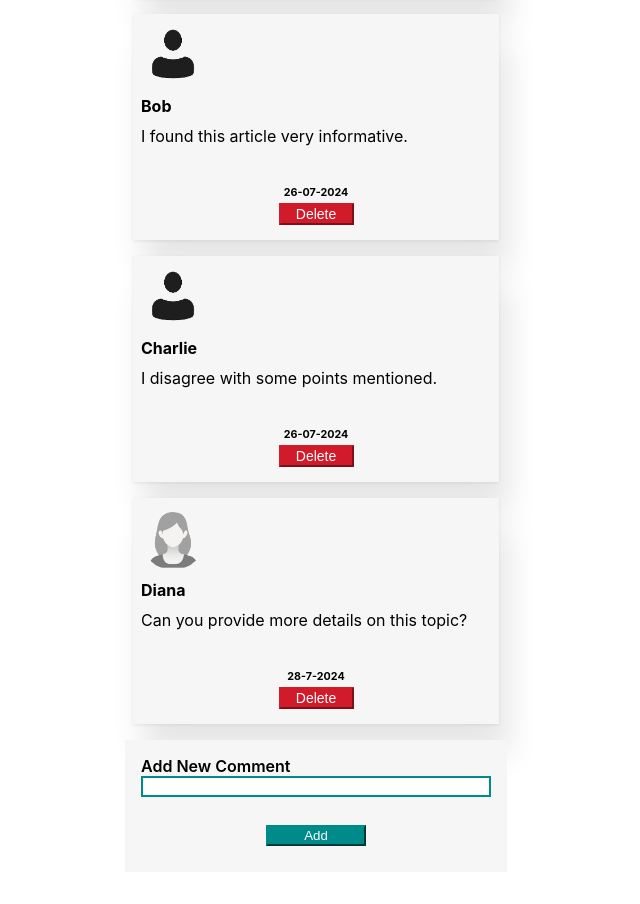
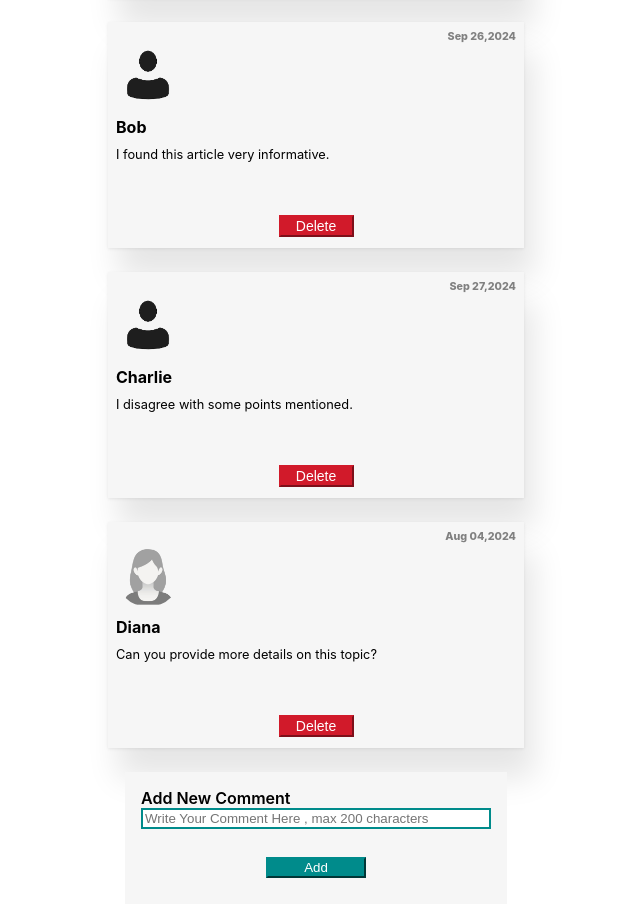
Before and after one commit to JEE18BI/ReactBlogWebsite, a React (Create React App) app: page / in a window 1280 px wide. Shown: the part 348-1252 px from the top of the page, without its empty margins (324-964 px from the left). Before the commit the page ends 1220 px from the top, so only its background shows below. Built offline with nearby package versions, Linux system fonts and the light colour scheme.

Commit message:
Comment styling

```diff
--- a/src/App.jsx
+++ b/src/App.jsx
@@ -10,7 +10,7 @@ const data = [
     id: 1,
     UserName: "Aly Hany",
     Comment: "This is a great post!",
-    Date: "25-07-2024",
+    Date: "Sep 25,2024",
     src:img1,
     Gender:"M"
   },
@@ -18,21 +18,21 @@ const data = [
     id: 2,
     UserName: "Bob",
     Comment: "I found this article very informative.",
-    Date: "26-07-2024",
+    Date: "Sep 26,2024",
     Gender:"M"
   },
   {
     id: 3,
     UserName: "Charlie",
     Comment: "I disagree with some points mentioned.",
-    Date: "26-07-2024",
+    Date: "Sep 27,2024",
     Gender:"M"
   },
   {
     id: 4,
     UserName: "Diana",
     Comment: "Can you provide more details on this topic?",
-    Date: "28-7-2024",
+    Date: "Aug 04,2024",
     Gender:"F"
   }
 ];
--- a/src/Components/Comment/Comment.css
+++ b/src/Components/Comment/Comment.css
@@ -2,25 +2,27 @@
     margin:0;
 }
 .Comment{
-    width:350px;
+    width:400px;
     margin: auto;
     padding: 0.5em;
     height: 210px;
     background-color:#f6f6f6;
     box-shadow: 10px 30px 30px rgba(0, 0, 0, 0.1), 0 1px 3px rgba(0, 0, 0, 0.08);
-    margin-bottom: 1em;
+    margin-bottom: 1.5em;
 
 }
 .Date{
-    text-align:center ;
-    margin-top:40px;
+  text-align: right;
+  color:gray;
+  font-weight:800;
+
 }
 .UserName{
     margin-top:6px;
     margin-bottom:10px;
 }
 .DeleteButton{
-    margin-top:4px;
+
     width:75px;
     background-color:#d11a2a;
     color:white;
@@ -28,6 +30,11 @@
     font-size: 14px;
 }
 .ButtonContainer{
-    display:flex;
-    justify-content: center;
+   display: flex;
+   justify-content: center;
+
 }
+p.CommentText{
+    font-size:0.8em;
+    height:68px;
+}
--- a/src/Components/Comment/Comment.jsx
+++ b/src/Components/Comment/Comment.jsx
@@ -5,10 +5,10 @@ const Comment = ({id,UserName,Comment,Date,src,Gender,deleteFunction})=>{
 
     return(
         <div className='Comment' >
+            <h6 className="Date">{Date}</h6>
              <Avatar src={src} Gender={Gender}/>
             <h4 className="UserName">{UserName}</h4>
             <p className="CommentText">{Comment}</p>
-            <h6 className="Date">{Date}</h6>
             <div className="ButtonContainer">
             <button className="DeleteButton" onClick={() => deleteFunction(id)}>Delete</button>
             </div>
--- a/src/Components/CommentList/CommentList.jsx
+++ b/src/Components/CommentList/CommentList.jsx
@@ -14,9 +14,9 @@ const CommentList = ({data , deleteFunction}) => {
        console.log(newData);
 
   return (
-    <>
+    <div className="CommentList">
     {newData}
-    </>
+    </div>
   )
 }
 
--- a/src/Components/InpurForm/InputForm.jsx
+++ b/src/Components/InpurForm/InputForm.jsx
@@ -1,6 +1,7 @@
 
 import  {useRef}  from 'react';
 import './InputForm.css';
+import img1 from '../../Images/AlyHany.jpg';
 const InputForm = ({setComment}) => {
     const refComment =useRef();
     const refHandler =()=>{
@@ -12,8 +13,10 @@ const InputForm = ({setComment}) => {
             const newComment=  {
                 id: 5,
                 Comment:refComment.current.value,
-                UserName:"Lorem ispum",
+                UserName:"Aly Hany",
                 Date:dateString,
+                src:img1
+
 
               }
             setComment(prevsState=>[...prevsState,newComment]);
@@ -26,7 +29,7 @@ const InputForm = ({setComment}) => {
   return (
     <div className="AddCommentForm">
         <label htmlFor="Comment">Add New Comment</label>
-     <input id="Comment" ref={refComment}/>
+     <input id="Comment" ref={refComment} maxLength={200} placeholder="Write Your Comment Here , max 200 characters" />
      <button className="FormButton" onClick={refHandler}>Add</button>
 
     </div>
```
Also changed, not shown: src/Components/CommentList/CommentList.css (line endings or trailing spaces).
